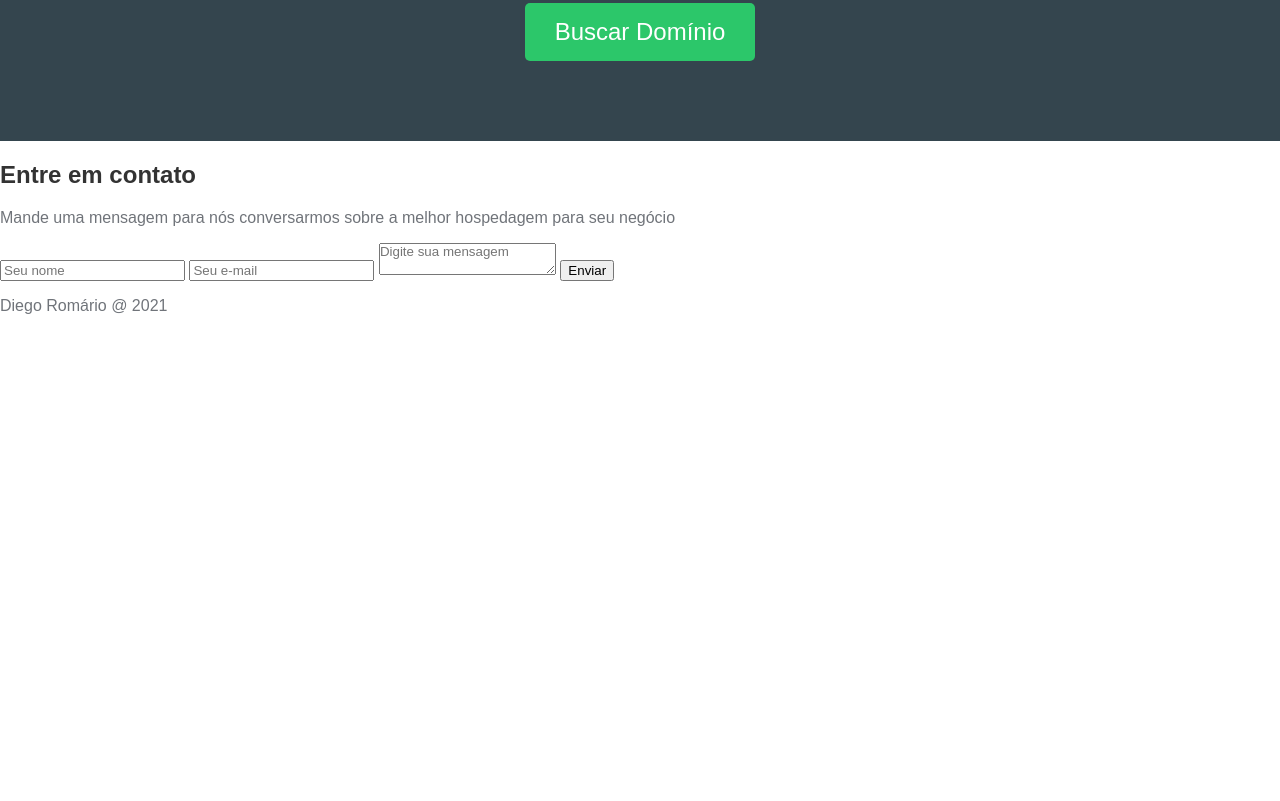
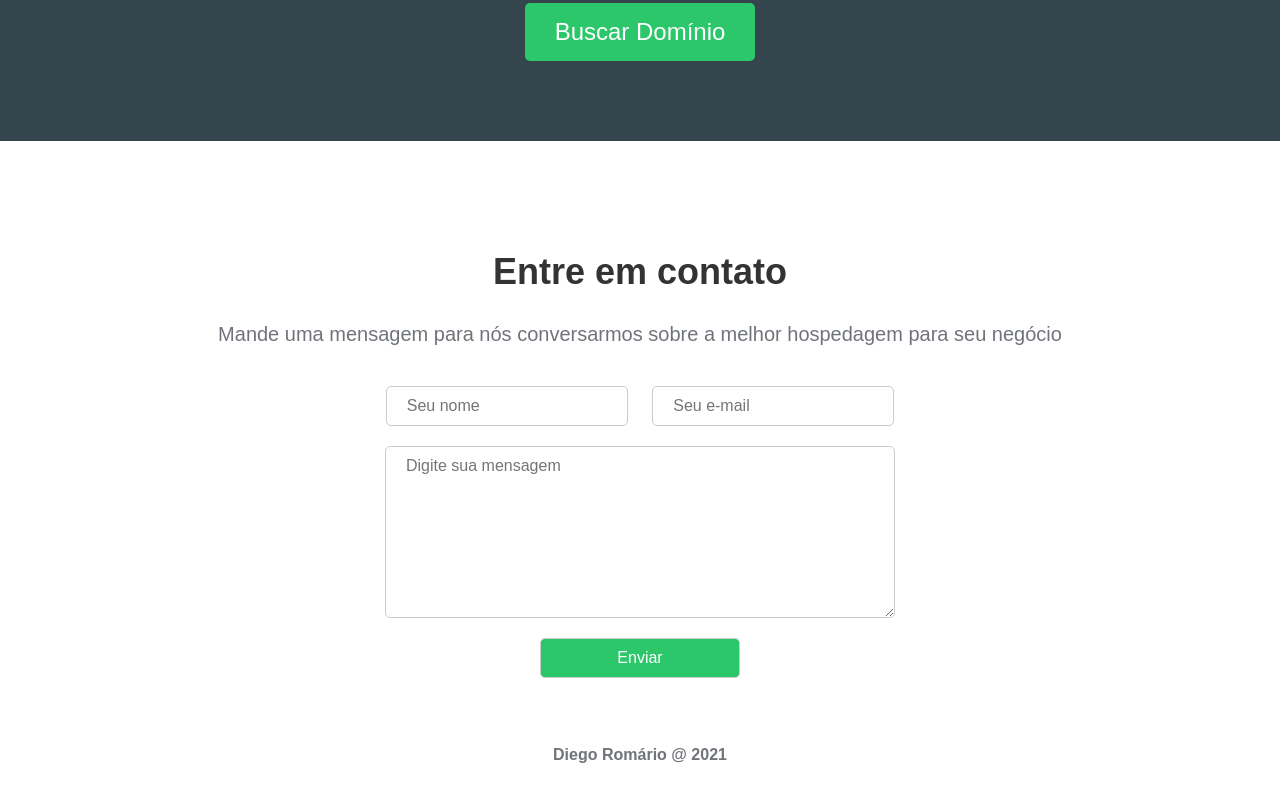
Before and after one commit to DiegoRomario/hostopper, a plain HTML site: page index.html in a window 1280 px wide. Shown: the part 2150-2951 px from the top of the page. Before the commit the page ends 2481 px from the top, so only its background shows below. Drawn offline with Linux system fonts and the light colour scheme.

Commit message:
Adicionando estilo a sessão de contato

```diff
--- a/styles.css
+++ b/styles.css
@@ -270,3 +270,57 @@ nav {
 	color: #FFF;
 	font-size: 24px;
 }
+
+/* contato */
+
+.contact-container {
+	text-align: center;
+	padding-top: 5em;
+	padding-bottom: 2em;
+}
+
+.contact-container h2 {
+	font-size: 36px;
+}
+
+.contact-container p {
+	font-size: 20px;
+	margin-bottom: 40px;
+}
+
+.contact-container input, .contact-container textarea {
+	width: 200px;
+	padding: 10px 20px;
+	font-size: 16px;
+	border-radius: 5px;
+	border: 1px solid #CCC;
+	margin-left: 10px;
+	margin-right: 10px;
+	margin-bottom: 20px;
+}
+
+.contact-container textarea {
+	display: block;
+	position: relative;
+	margin-left: auto;
+	margin-right: auto;
+	width: 468px;
+	height: 150px;
+}
+
+.contact-container input[type=submit] {
+	display: block;
+	position: relative;
+	margin-left: auto;
+	margin-right: auto;
+	background-color: #2cc76a;
+	color: #FFF;
+}
+
+/* footer */
+
+footer {
+	text-align: center;
+	font-weight: bold;
+	margin-bottom: 50px;
+}
```
